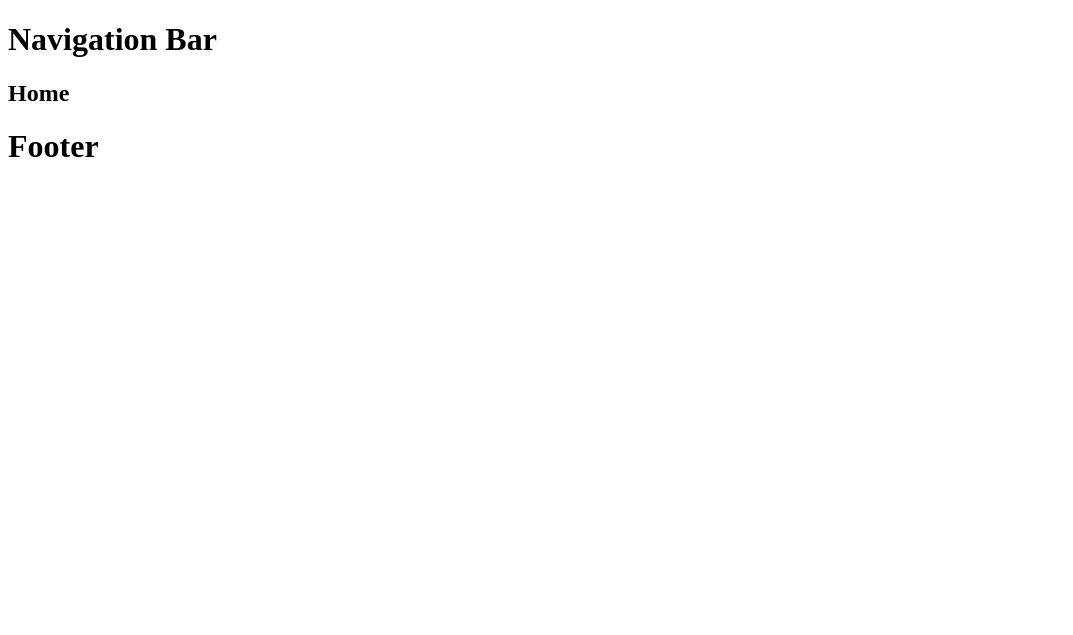
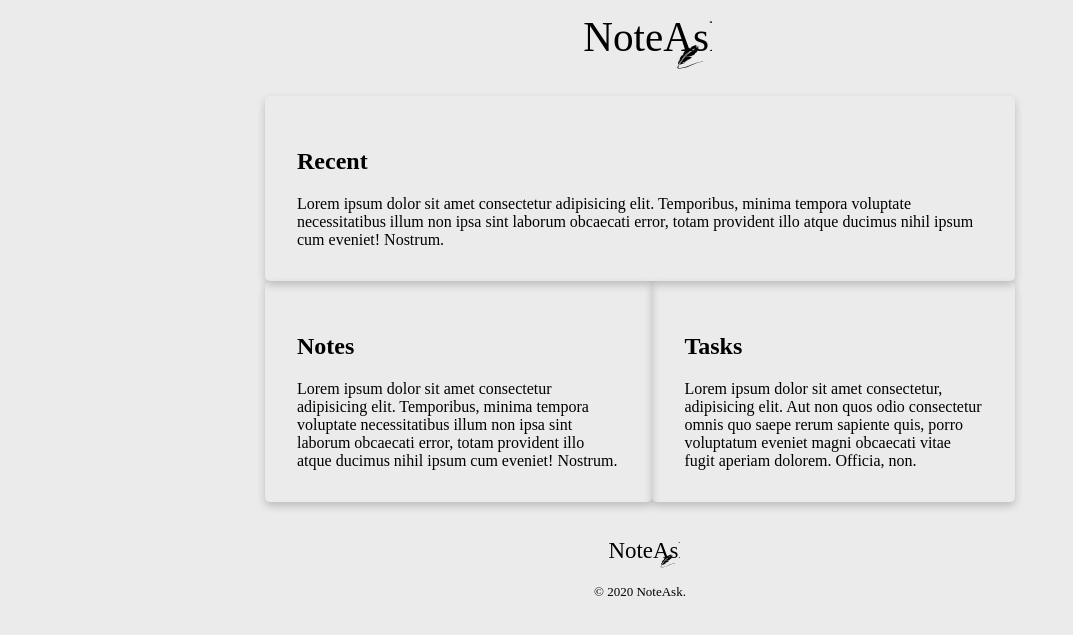
Before and after one commit to ArjunLubana/NoteAsk, a Django app: page / in a window 1280 px wide. Shown: the top 635 px of the page, without its empty margins (0-1073 px from the left). Run offline with Django 3.2, Linux system fonts and the light colour scheme; some libraries are stand-ins or nearby versions.

Commit message:
Created a homepage template

```diff
--- a/Note/urls.py
+++ b/Note/urls.py
@@ -2,5 +2,5 @@ from django.urls import path
 from . import views
 
 urlpatterns = [
-    path('',views.notes)
+    path('',views.notes),
 ]
--- a/NoteAsk/settings.py
+++ b/NoteAsk/settings.py
@@ -122,3 +122,5 @@ USE_TZ = True
 # https://docs.djangoproject.com/en/3.1/howto/static-files/
 
 STATIC_URL = '/static/'
+
+STATICFILES_DIRS = [ BASE_DIR/"static",]
--- a/NoteAsk/urls.py
+++ b/NoteAsk/urls.py
@@ -19,7 +19,7 @@ from . import views
 
 urlpatterns = [
     path('admin/', admin.site.urls),
-    path('',views.home),
+    path('',views.home, name='home'),
     path('tasks/',include('Task.urls')),
-    path('notes/',include('Note.urls'))
+    path('notes/',include('Note.urls')),
 ]
--- a/Task/urls.py
+++ b/Task/urls.py
@@ -1,6 +1,6 @@
 from django.urls import path
-from . import views
+from .views import *
 
 urlpatterns = [
-    path('',views.tasks)
+    path('',TaskListView.as_view(), name='tasks'),
 ]
--- /dev/null
+++ b/static/css/base.css
@@ -0,0 +1,43 @@
+*{
+    padding: 0;
+    box-sizing: border-box;
+}
+body{
+    background-color: #ebebeb;
+}
+
+header{
+    position: relative;
+}
+
+.navigation{
+    position:absolute;
+    top:1rem;
+    right:.9vw;
+}
+
+.navigation a{
+    margin:.5rem;
+}
+
+.logo{
+    display: flex;
+    justify-content: center;
+    align-content: center;
+}
+
+.main{
+    max-width:750px;
+    margin: 0 auto;
+}
+footer{
+    margin-top: 2rem;
+    display: flex;
+    flex-direction: column;
+    align-content: center;
+    text-align: center;
+    font-size: small;
+}
+.footer-logo img{
+    width:5rem;
+}
--- /dev/null
+++ b/static/css/home.css
@@ -0,0 +1,20 @@
+.category{
+    display: flex;
+}
+.container{
+    padding:2rem;
+}
+
+.card {
+    box-shadow: 0 4px 8px 0 rgba(0,0,0,0.2);
+    transition: 0.3s;
+    border-radius: 5px;
+  }
+
+.card:hover {
+    box-shadow: 0 8px 16px 0 rgba(0,0,0,0.2);
+}
+.card a{
+    text-decoration: none;
+    color:black;
+}
--- a/templates/Task/task_home.html
+++ /dev/null
@@ -1,5 +0,0 @@
-{% extends "base.html" %}
-
-{% block content %}
-<h2>Task</h2>
-{% endblock %}
--- a/templates/base.html
+++ b/templates/base.html
@@ -1,16 +1,46 @@
+{% load static %}
+
 <!DOCTYPE html>
 <html lang="en">
+
 <head>
     <meta charset="UTF-8">
     <meta name="viewport" content="width=device-width, initial-scale=1.0">
     <title>NoteAsk</title>
+
+    <link rel="stylesheet" href="{% static 'css/base.css' %}">
+    <link rel="stylesheet" href="{% static 'css/home.css' %}">
 </head>
+
 <body>
-    <h1>Navigation Bar</h1>
+    <header>
+        <div class="logo">
+            <a href="#"><img src="{% static 'images/logo.svg' %}" alt="logo"></a>
 
-    {% block content %}{% endblock %}
+        </div>
+        <div class="navigation">
+            <a href="#"><span class="iconify" data-inline="false" data-icon="carbon:settings"
+                    style="font-size: 36px; color: #696969;"></span></a>
+            <a href="#"><span class="iconify" data-inline="false" data-icon="carbon:haze-night"
+                    style="font-size: 36px; color: #696969;"></span></a>
+        </div>
+    </header>
 
-    <h1>Footer</h1>
+    <main class="main">
+        {% block content %}{% endblock %}
+    </main>
+
+    <footer>
+        <div class="footer-logo">
+            <a href="#"><img src="{% static 'images/footer_logo.svg' %}" alt="logo"></a>
+        </div>
+        <div class="copyright">
+            © 2020 NoteAsk.
+        </div>
+    </footer>
+
+    <script src="https://code.iconify.design/1/1.0.6/iconify.min.js"></script>
 
 </body>
+
 </html>
--- a/templates/home.html
+++ b/templates/home.html
@@ -1,5 +1,38 @@
 {% extends "base.html" %}
 
 {% block content%}
-<h2>Home</h2>
-{% endblock%}
+<section class="recent">
+    <div class="card">
+        <div class="container">
+            <h2>Recent</h2>
+            <div class="content">Lorem ipsum dolor sit amet consectetur adipisicing elit. Temporibus, minima tempora
+                voluptate necessitatibus illum non ipsa sint laborum obcaecati error, totam provident illo atque ducimus
+                nihil ipsum cum eveniet! Nostrum.</div>
+        </div>
+    </div>
+</section>
+
+<section class="category">
+    <div class="card">
+        <a href="">
+            <div class="container">
+                <h2>Notes</h2>
+                <div class="content">Lorem ipsum dolor sit amet consectetur adipisicing elit. Temporibus, minima tempora
+                    voluptate necessitatibus illum non ipsa sint laborum obcaecati error, totam provident illo atque
+                    ducimus nihil ipsum cum eveniet! Nostrum.</div>
+            </div>
+        </a>
+    </div>
+    <div class="card">
+        <a href="">
+            <div class="container">
+                <h2>Tasks</h2>
+                <div class="content">Lorem ipsum dolor sit amet consectetur, adipisicing elit. Aut non quos odio
+                    consectetur
+                    omnis quo saepe rerum sapiente quis, porro voluptatum eveniet magni obcaecati vitae fugit aperiam
+                    dolorem. Officia, non.</div>
+            </div>
+        </a>
+    </div>
+</section>
+{% endblock %}
```
Also changed, not shown: Task/views.py (+8 -3 lines), templates/Task/task_list.html (added, +12 -0 lines), static/images/footer_logo.svg (added), static/images/logo.svg (added).
